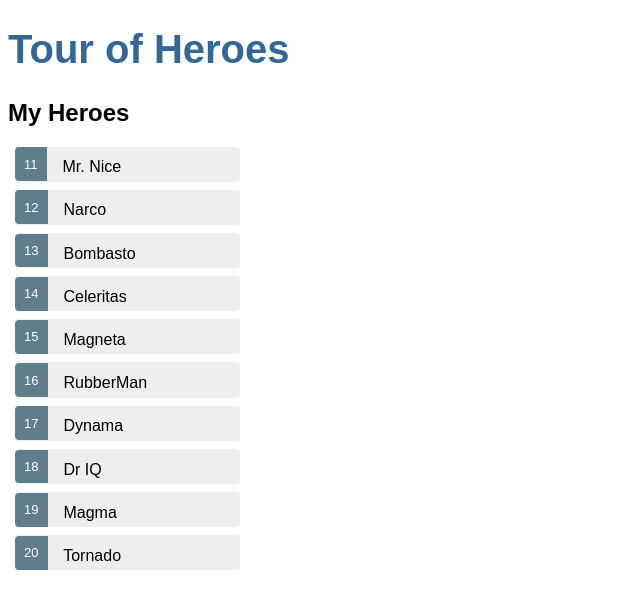
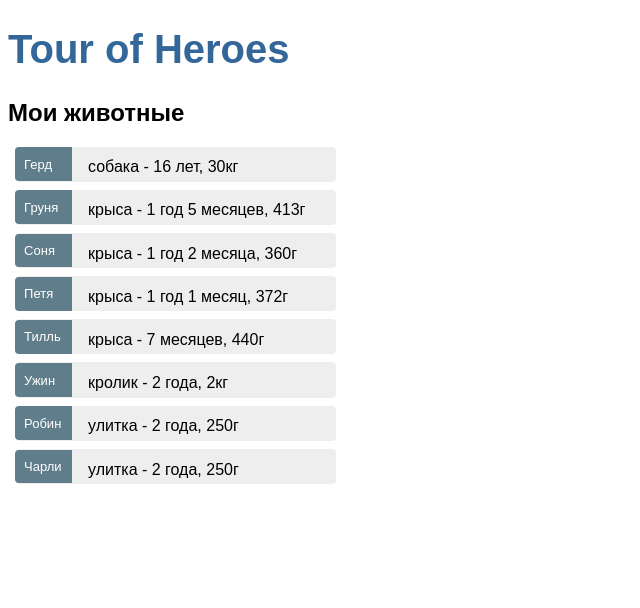
Before and after one commit to amandayoung91/angular, an Angular app: page / in a window 1280 px wide. Shown: the top 608 px of the page, without its empty margins (0-640 px from the left). Built offline with nearby package versions, Linux system fonts and the light colour scheme.

Commit message:
list of animals

```diff
--- a/src/app/hero.ts
+++ b/src/app/hero.ts
@@ -1,4 +1,6 @@
-export class Hero {
-  id: number;
+export class Animal {
   name: string;
+  kind_of_animals: string;
+  age: string;
+  weight: string;
 }
--- a/src/app/heroes/heroes.component.css
+++ b/src/app/heroes/heroes.component.css
@@ -7,7 +7,7 @@
   margin: 0 0 2em 0;
   list-style-type: none;
   padding: 0;
-  width: 15em;
+  width: 21em;
 }
 .heroes li {
   cursor: pointer;
@@ -34,6 +34,7 @@
 }
 .heroes .badge {
   display: inline-block;
+  width: 3em;
   font-size: small;
   color: white;
   padding: 0.8em 0.7em 0 0.7em;
--- a/src/app/heroes/heroes.component.html
+++ b/src/app/heroes/heroes.component.html
@@ -1,18 +1,15 @@
-<h2>My Heroes</h2>
+<h2>Мои животные</h2>
 <div *ngIf="selectedVar">
-  <h2>{{selectedVar.name | uppercase}} Details</h2>
-  <div><span>id: </span>{{selectedVar.id}}</div>
-  <div>
-    <label>name:
-      <input [(ngModel)]="selectedVar.name" placeholder="name">
-    </label>
-  </div>
+  <h2>{{selectedVar.name | uppercase}}</h2>
+  <div><span>Вид: </span>{{selectedVar.kind_of_animals}}</div>
+  <div><span>Возраст: </span>{{selectedVar.age}}</div>
+  <div><span>Вес: </span>{{selectedVar.weight}}</div>
 </div>
 <ul class="heroes">
-  <li *ngFor="let item2 of heroes"
+  <li *ngFor="let item2 of animals"
       [class.selected]="item2 === selectedVar"
       (click)="onSelect(item2)">
-    <span class="badge">{{item2.id}}</span> {{item2.name}}
+    <span class="badge">{{item2.name}}</span> {{item2.kind_of_animals}} - {{item2.age}}, {{item2.weight}}
   </li>
 </ul>
-<pre>{{selectedVar | json}}</pre>
+<!--<pre>{{selectedVar | json}}</pre>-->
--- a/src/app/heroes/heroes.component.ts
+++ b/src/app/heroes/heroes.component.ts
@@ -1,6 +1,6 @@
 import { Component, OnInit } from '@angular/core';
-import { Hero } from '../hero';
-import { HEROES } from '../mock-heroes';
+import { Animal } from '../hero';
+import { ANIMALS } from '../mock-heroes';
 
 @Component({
   selector: 'app-heroes',
@@ -8,9 +8,9 @@ import { HEROES } from '../mock-heroes';
   styleUrls: ['./heroes.component.css']
 })
 export class HeroesComponent implements OnInit {
-  heroes = HEROES;
-  selectedVar: Hero;
-  onSelect(item: Hero): void {
+  animals = ANIMALS;
+  selectedVar: Animal;
+  onSelect(item: Animal): void {
     this.selectedVar = item;
   }
 
--- a/src/app/mock-heroes.ts
+++ b/src/app/mock-heroes.ts
@@ -1,14 +1,12 @@
-import { Hero } from './hero';
+import { Animal } from './hero';
 
-export const HEROES: Hero[] = [
-  { id: 11, name: 'Mr. Nice' },
-  { id: 12, name: 'Narco' },
-  { id: 13, name: 'Bombasto' },
-  { id: 14, name: 'Celeritas' },
-  { id: 15, name: 'Magneta' },
-  { id: 16, name: 'RubberMan' },
-  { id: 17, name: 'Dynama' },
-  { id: 18, name: 'Dr IQ' },
-  { id: 19, name: 'Magma' },
-  { id: 20, name: 'Tornado' }
+export const ANIMALS: Animal[] = [
+  { name: "Герд", kind_of_animals: "собака", age: "16 лет", weight: "30кг" },
+  { name: "Груня", kind_of_animals: "крыса", age: "1 год 5 месяцев", weight: "413г" },
+  { name: "Соня", kind_of_animals: "крыса", age: "1 год 2 месяца", weight: "360г" },
+  { name: "Петя", kind_of_animals: "крыса", age: "1 год 1 месяц", weight: "372г" },
+  { name: "Тилль", kind_of_animals: "крыса", age: "7 месяцев", weight: "440г" },
+  { name: "Ужин", kind_of_animals: "кролик", age: "2 года", weight: "2кг" },
+  { name: "Робин", kind_of_animals: "улитка", age: "2 года", weight: "250г" },
+  { name: "Чарли", kind_of_animals: "улитка", age: "2 года", weight: "250г" },
 ];
```
